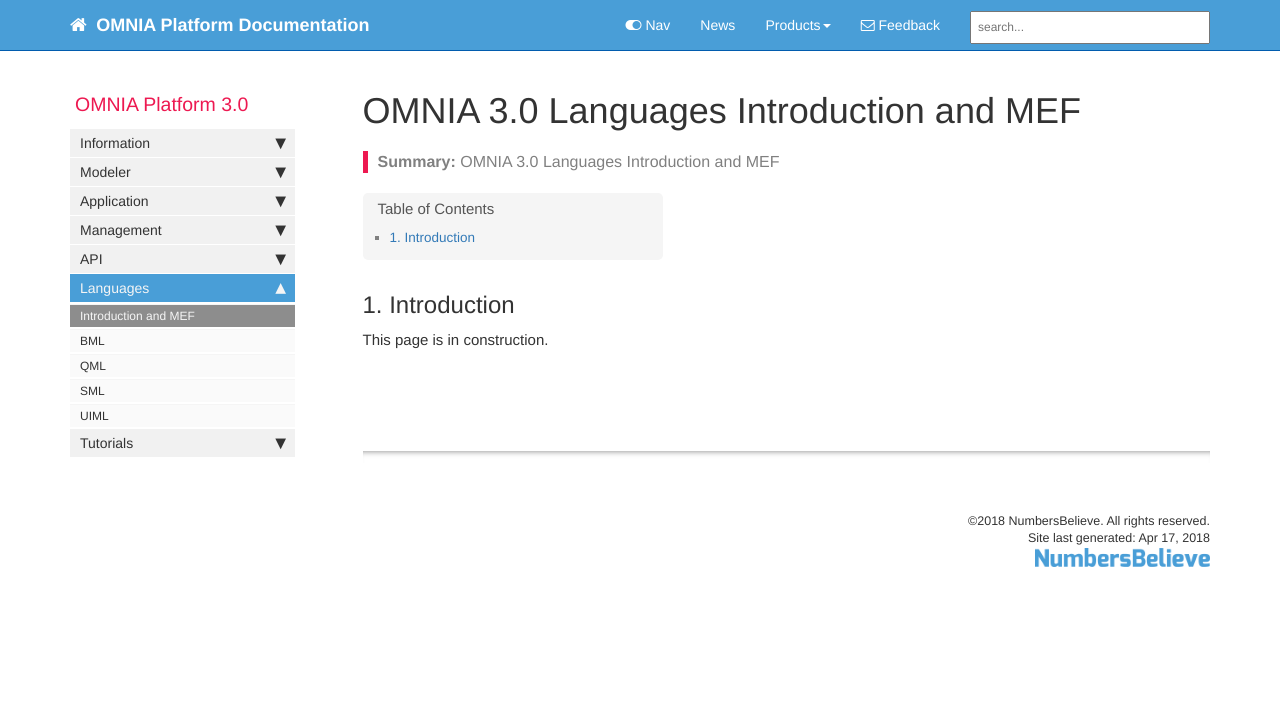
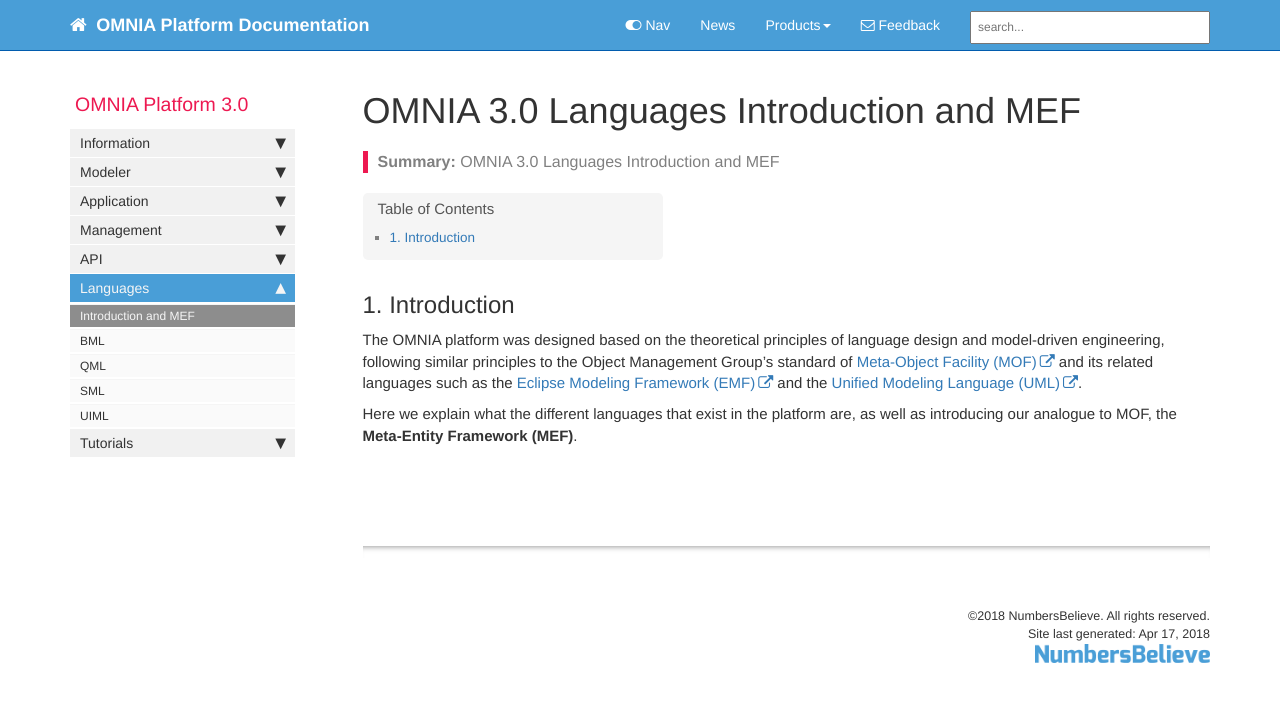
Before and after one commit to daniel8lopes/omnia3, a Jekyll site: the page built from docs/pages/omnia3/Languages/omnia3_languages_introduction.md, in a window 1280 px wide. Shown: the top 702 px of the page. Built offline with Jekyll 4.4.1, drawn with Linux system fonts in a browser that asks for light colours; nearby versions of some CDN libraries; comment, search, counter and statistics services are not loaded.

Commit message:
Add introduction to MEF

```diff
--- a/docs/pages/omnia3/Languages/omnia3_languages_introduction.md
+++ b/docs/pages/omnia3/Languages/omnia3_languages_introduction.md
@@ -10,4 +10,6 @@ folder: omnia3
 
 ## 1. Introduction
 
-This page is in construction.
+The OMNIA platform was designed based on the theoretical principles of language design and model-driven engineering, following similar principles to the Object Management Group's standard of [Meta-Object Facility (MOF)](http://www.omg.org/mof/) and its related languages such as the [Eclipse Modeling Framework (EMF)](http://www.eclipse.org/modeling/emf/) and the [Unified Modeling Language (UML)](http://www.uml.org/).
+
+Here we explain what the different languages that exist in the platform are, as well as introducing our analogue to MOF, the **Meta-Entity Framework (MEF)**.
```
